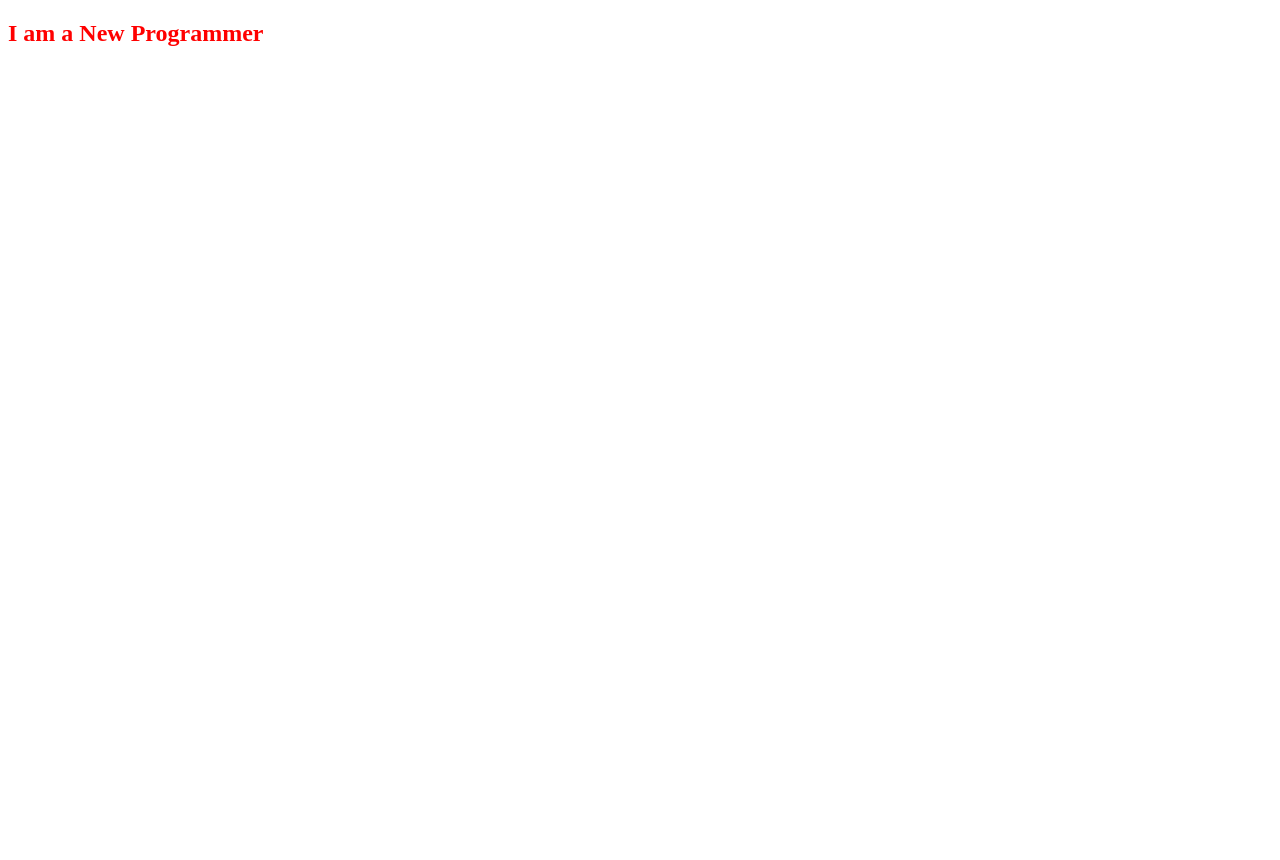
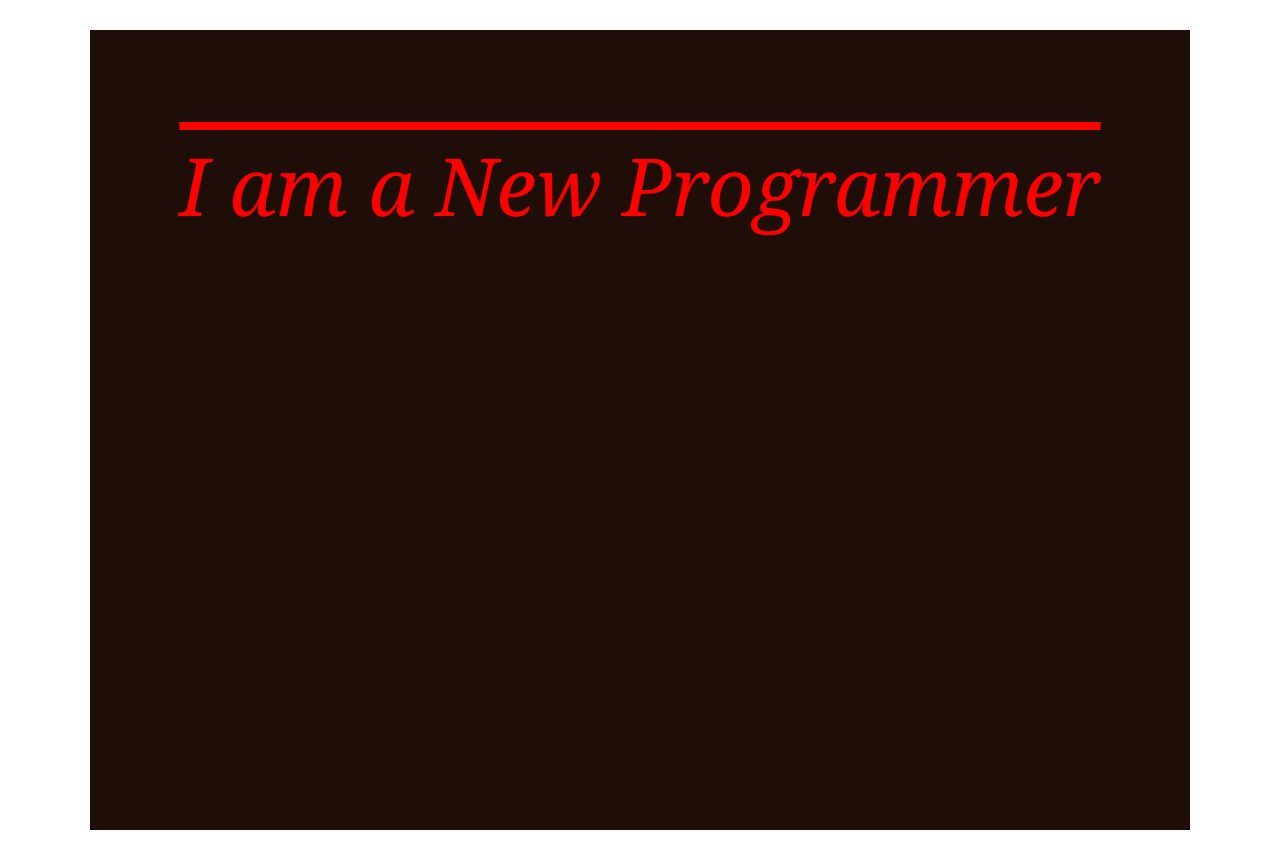
Before and after one commit to ferdouszihad/html-css-conceptual, a plain HTML site: page index.html in a window 1280 px wide. Before the commit the page ends 800 px from the top, so only its background shows below. Drawn offline with Linux system fonts and the light colour scheme.

Commit message:
create section with an heading

```diff
--- a/index.html
+++ b/index.html
@@ -10,8 +10,15 @@
       href="https://img.icons8.com/?size=96&id=20909&format=png"
       type="image/x-icon"
     />
+    <!-- <style>
+      h1 {
+        color: green;
+      }
+    </style> -->
   </head>
   <body>
-    <h2>I am a New Programmer</h2>
+    <div id="heading-parent">
+      <h1>I am a New Programmer</h1>
+    </div>
   </body>
 </html>
--- a/style/style.css
+++ b/style/style.css
@@ -1,3 +1,25 @@
-h2 {
+* {
+  margin: 0;
+  padding: 0;
+}
+h1 {
   color: red;
+  font-style: italic;
+  font-weight: lighter;
+  font-family: Georgia, "Times New Roman", Times, serif;
+  text-decoration: overline;
+  font-size: 80px;
+  text-align: center;
 }
+
+#heading-parent {
+  background-color: rgb(31, 14, 8);
+  height: 600px;
+  padding: 100px 0;
+  width: 1100px;
+  /* margin-top: 40px;
+  margin-bottom: 10px;
+  margin-left: auto;
+  margin-right: auto; */
+  margin: 30px auto;
+}
```
